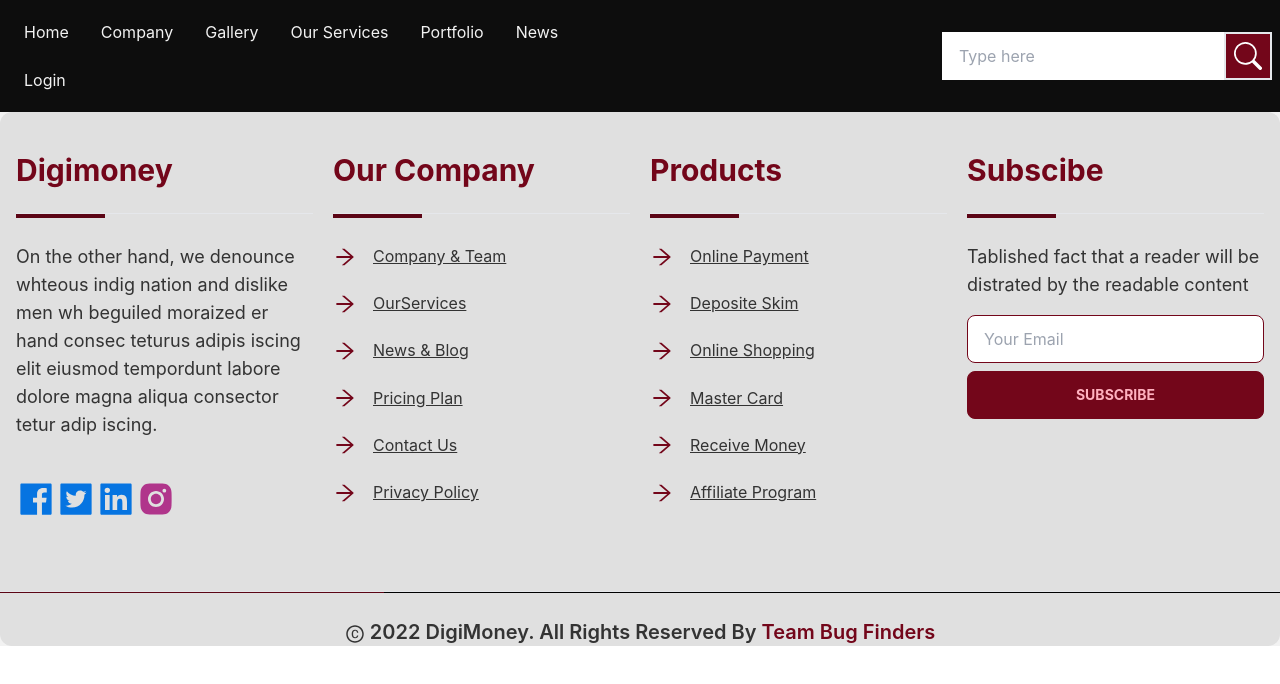
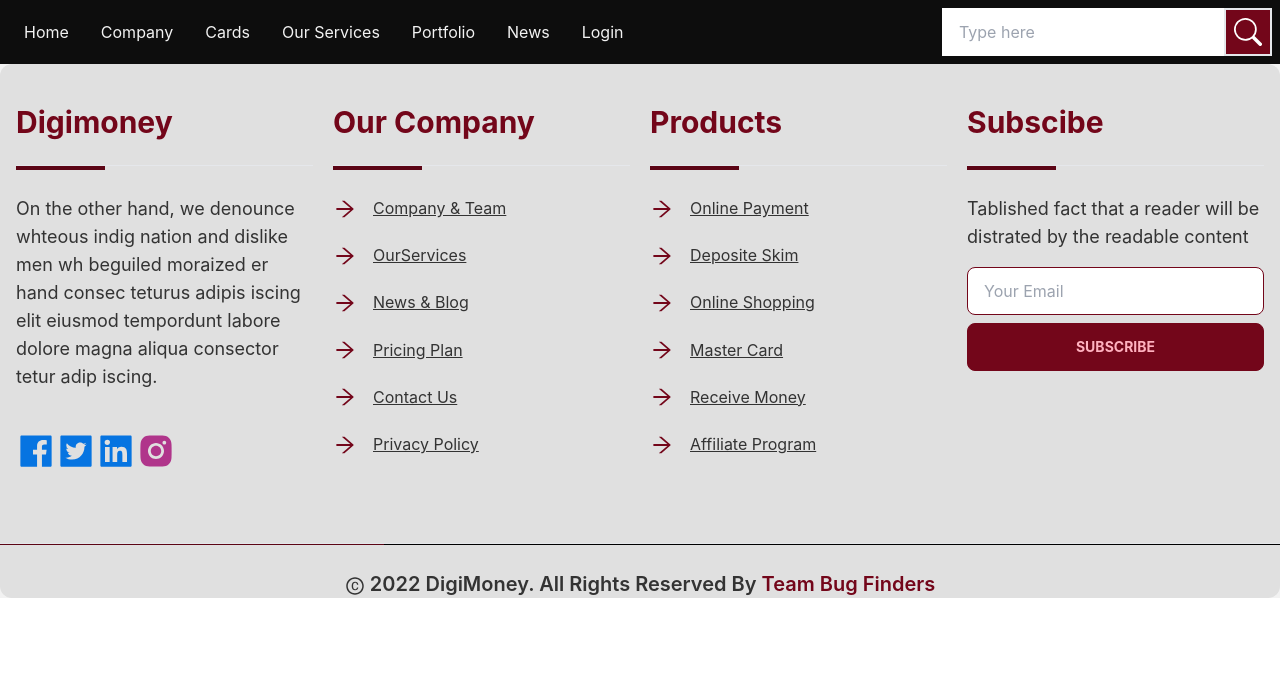
Before and after one commit to azizurrahman-zero/digimoney-bank_client-side, a React (Create React App) app: page /cards in a window 1280 px wide. Shown: the top 684 px of the page. Built offline with nearby package versions, Linux system fonts and the light colour scheme.

Commit message:
initial setup

```diff
--- a/src/App.js
+++ b/src/App.js
@@ -1,5 +1,6 @@
 import { Route, Routes } from "react-router-dom";
 import "./App.css";
+import Cards from "./pages/Cards/Cards";
 
 import Home from "./pages/Home/Home";
 import Login from "./pages/Login/Login";
@@ -16,6 +17,7 @@ function App() {
         <Route path="/home" element={<Home />}></Route>
         <Route path="/login" element={<Login />}></Route>
         <Route path="/signUp" element={<SignUp />}></Route>
+        <Route path="/cards" element={<Cards />}></Route>
       </Routes>
 
       <Footer />
--- a/src/Shared/Menubar.js
+++ b/src/Shared/Menubar.js
@@ -6,7 +6,7 @@ const Menubar = () => {
   const menuItem = <>
     <li><a>Home</a></li>
     <li><a>Company</a></li>
-    <li><a>Gallery</a></li>
+    <li><Link to="/cards">Cards</Link></li>
     <li><a>Our Services</a></li>
     <li><a>Portfolio</a></li>
     <li><a>News</a></li>
--- /dev/null
+++ b/src/pages/Cards/Cards.js
@@ -0,0 +1,11 @@
+import React from 'react';
+
+const Cards = () => {
+    return (
+        <div>
+
+        </div>
+    );
+};
+
+export default Cards;
```
Also changed, not shown: src/pages/Cards/Cards.css (added).
